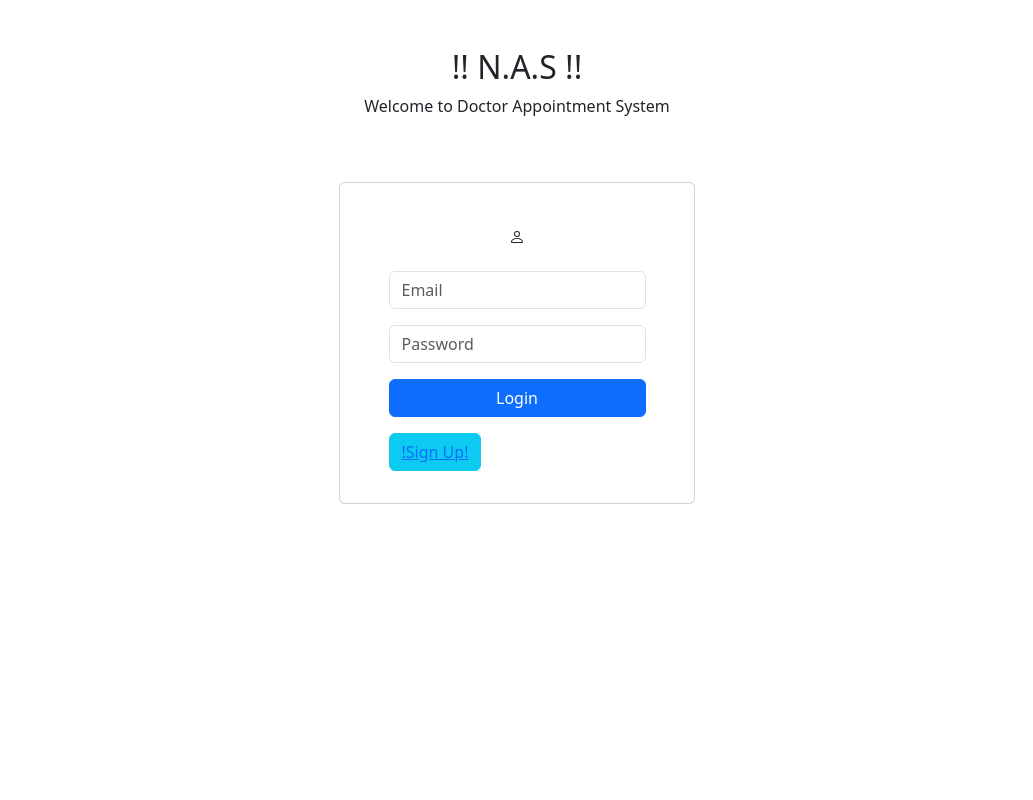
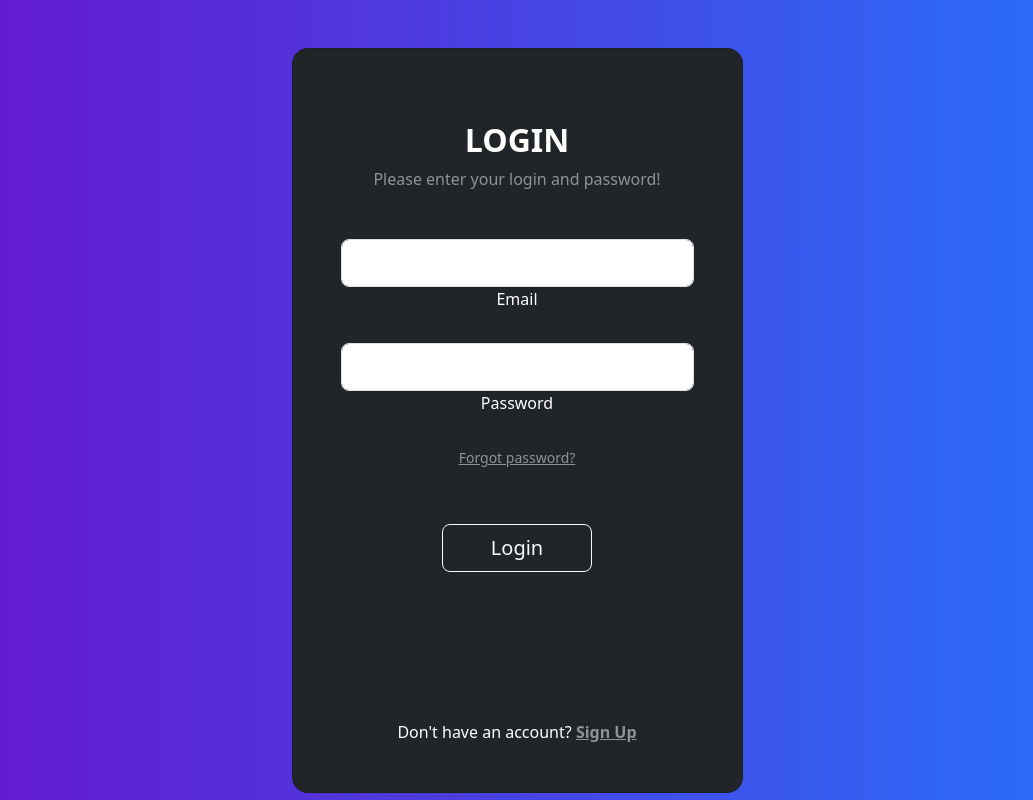
Before and after one commit to ashusza/DocAppointments, a Django app: page /login/ in a window 1280 px wide. Shown: the whole page, without its empty margins (123-1156 px from the left). Run offline with Django 4.2, Linux system fonts and the light colour scheme; some libraries are stand-ins or nearby versions.

Commit message:
Reupdate

```diff
--- a/Doc_appointments/static/css/style.css
+++ b/Doc_appointments/static/css/style.css
@@ -0,0 +1,10 @@
+.gradient-custom {
+    /* fallback for old browsers */
+    background: #6a11cb;
+
+    /* Chrome 10-25, Safari 5.1-6 */
+    background: -webkit-linear-gradient(to right, rgba(106, 17, 203, 1), rgba(37, 117, 252, 1));
+
+    /* W3C, IE 10+/ Edge, Firefox 16+, Chrome 26+, Opera 12+, Safari 7+ */
+    background: linear-gradient(to right, rgba(106, 17, 203, 1), rgba(37, 117, 252, 1))
+    }
--- a/Doc_appointments/templates/accounts/login.html
+++ b/Doc_appointments/templates/accounts/login.html
@@ -10,10 +10,75 @@
         <title>LoginDesign</title>
         <link rel="stylesheet" href="assets/bootstrap/css/bootstrap.min.css">
         <link rel="stylesheet" href="assets/css/Login-Form-Basic-icons.css">
-
+        {%load static %}
+        <!-- Custom CSS -->
+<link rel="stylesheet" href="{% static 'css/style.css' %}">
     </head>
     <body>
-        <section class="position-relative py-4 py-xl-5">
+
+
+        <!-- Option 1: Bootstrap Bundle with Popper -->
+        <section class="vh-100 gradient-custom">
+            <div class="container py-5 h-100">
+              <div class="row d-flex justify-content-center align-items-center h-100">
+                <div class="col-12 col-md-8 col-lg-6 col-xl-5">
+                  <div class="card bg-dark text-white" style="border-radius: 1rem;">
+                    <div class="card-body p-5 text-center">
+
+                      <div class="mb-md-5 mt-md-4 pb-5">
+
+                        <h2 class="fw-bold mb-2 text-uppercase">Login</h2>
+                        <p class="text-white-50 mb-5">Please enter your login and password!</p>
+
+                        <form action="{% url 'login' %}" method="post">
+                            {% csrf_token %}
+                        <div class="form-outline form-white mb-4">
+                          <input type="email" id="typeEmailX" class="form-control form-control-lg" />
+                          <label class="form-label" for="typeEmailX">Email</label>
+                        </div>
+
+                        <div class="form-outline form-white mb-4">
+                          <input type="password" id="typePasswordX" class="form-control form-control-lg" />
+                          <label class="form-label" for="typePasswordX">Password</label>
+                        </div>
+
+                        <p class="small mb-5 pb-lg-2"><a class="text-white-50" href="#!">Forgot password?</a></p>
+
+                        <button class="btn btn-outline-light btn-lg px-5" type="submit">Login</button>
+
+                        <div class="d-flex justify-content-center text-center mt-4 pt-1">
+                          <a href="#!" class="text-white"><i class="fab fa-facebook-f fa-lg"></i></a>
+                          <a href="#!" class="text-white"><i class="fab fa-twitter fa-lg mx-4 px-2"></i></a>
+                          <a href="#!" class="text-white"><i class="fab fa-google fa-lg"></i></a>
+                        </div>
+
+                      </div>
+
+                      <div>
+                        <p class="mb-0">Don't have an account? <a href="#!" class="text-white-50 fw-bold">Sign Up</a>
+                        </p>
+                      </div>
+
+                    </div>
+                  </div>
+                </div>
+              </div>
+            </div>
+        </form>
+          </section>
+        <script src="https://cdn.jsdelivr.net/npm/bootstrap@5.0.2/dist/js/bootstrap.bundle.min.js" integrity="sha384-MrcW6ZMFYlzcLA8Nl+NtUVF0sA7MsXsP1UyJoMp4YLEuNSfAP+JcXn/tWtIaxVXM" crossorigin="anonymous"></script>
+
+    </body>
+</html>
+
+
+
+
+
+
+
+
+{% comment %} <section class="position-relative py-4 py-xl-5">
             <div class="container">
                 {% include 'partials/_message.html' %}
                 <div class="row mb-5">
@@ -49,10 +114,4 @@
                     </div>
                 </div>
             </div>
-        </section>
-
-        <!-- Option 1: Bootstrap Bundle with Popper -->
-        <script src="https://cdn.jsdelivr.net/npm/bootstrap@5.0.2/dist/js/bootstrap.bundle.min.js" integrity="sha384-MrcW6ZMFYlzcLA8Nl+NtUVF0sA7MsXsP1UyJoMp4YLEuNSfAP+JcXn/tWtIaxVXM" crossorigin="anonymous"></script>
-
-    </body>
-</html>
+        </section> {% endcomment %}
```
Also changed, not shown: Doc_appointments/Doc_appointments/settings.py (+11 -0 lines), Doc_appointments/templates/layout/master.html (+18 -1 lines).
